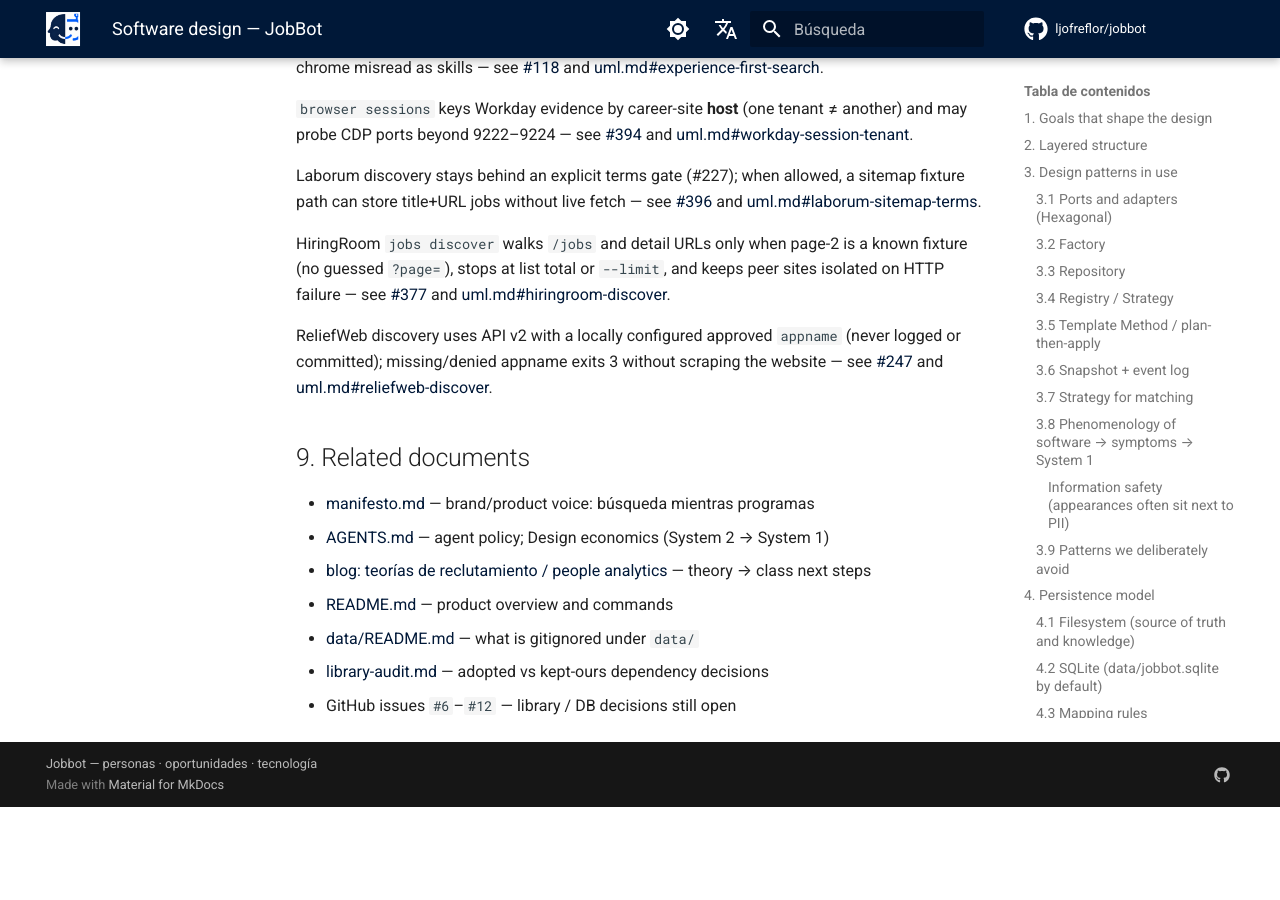
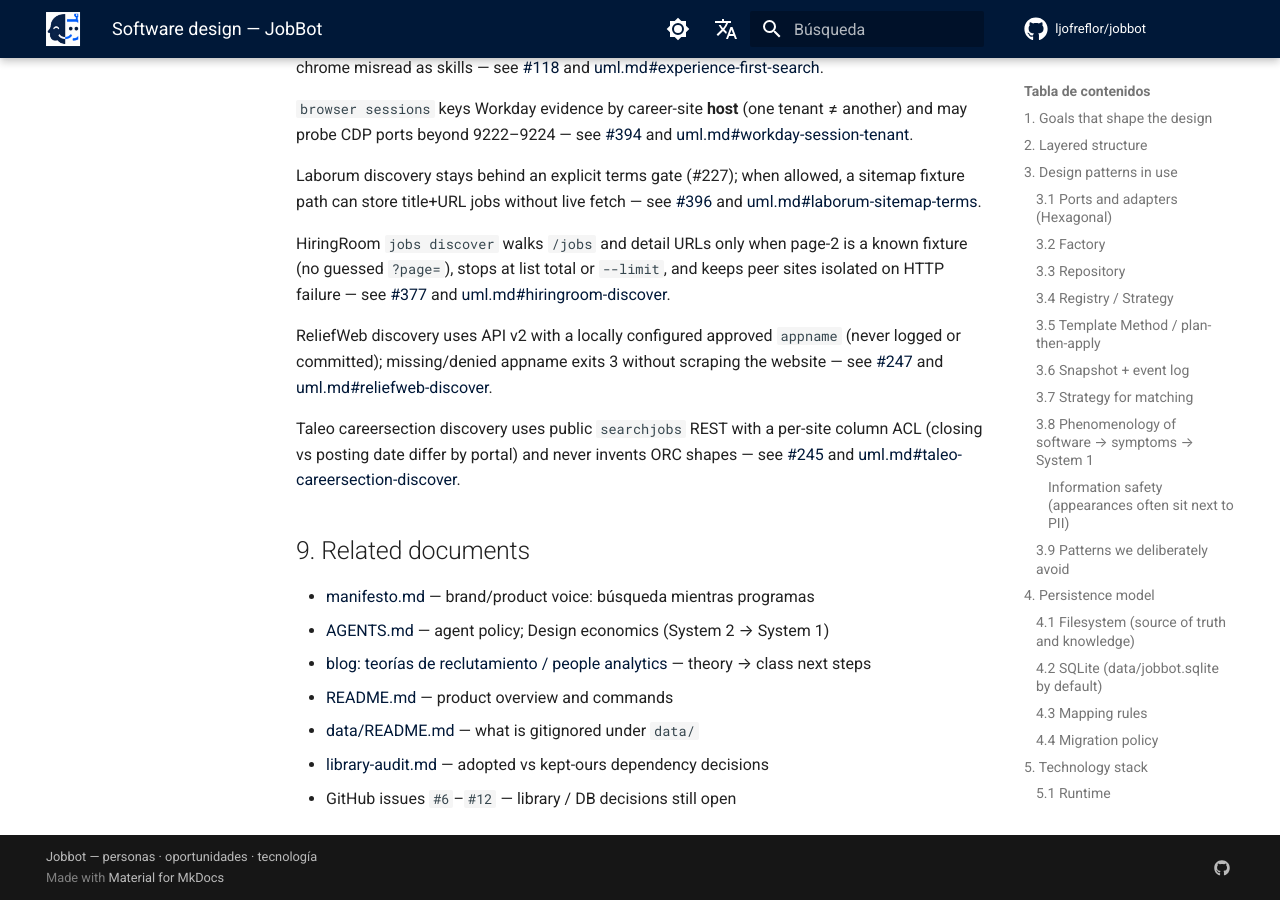
Before and after one commit to ljofreflor/jobbot, an MkDocs documentation site: the page built from docs/software-design.md, in a window 1280 px wide and 900 px high, scrolled down 13676 px. Built offline with MkDocs 1.6.1 and Material for MkDocs 9.7.7, drawn with Linux system fonts in a browser that asks for light colours; comment, search, counter and statistics services are not loaded; before the commit the page ends 14483 px from its top, so only the background shows below that; some of the changed text lies outside the part shown.

Commit message:
docs(sdd): #245 Taleo careersection discover — patch + uml
searchjobs + per-site column ACL; body_ready for owner paste.

Co-authored-by: Leonardo Andes Jofre Flor <leonardo.jofre+csld1@consalud.cl>

```diff
--- a/docs/software-design.md
+++ b/docs/software-design.md
@@ -33,9 +33,9 @@ UML (Mermaid): [docs/uml.md](uml.md) — `candidate-now`, `fact-preference`, `po
 `posting-url-verify`, `linkedin-details-pull`, `jd-llm-extract`, `update-mutex`,
 `indeed-apply-advance`, `postulate-route`, `cv-derived-translation`,
 `public-queue-sync`, `capability-gap-map`, `workday-session-tenant`,
-`laborum-sitemap-terms`, `hiringroom-discover`, `reliefweb-discover`. Issues that
-grow the domain cite an anchor and update the diagram in the closing PR. Map:
-[sdd-issue-map.md](sdd-issue-map.md).
+`laborum-sitemap-terms`, `hiringroom-discover`, `reliefweb-discover`,
+`taleo-careersection-discover`. Issues that grow the domain cite an anchor and
+update the diagram in the closing PR. Map: [sdd-issue-map.md](sdd-issue-map.md).
 
 ## 2. Layered structure
 
@@ -548,6 +548,12 @@ website — see
 [#247](https://github.com/ljofreflor/jobbot/issues/247) and
 [uml.md#reliefweb-discover](uml.md#reliefweb-discover).
 
+Taleo careersection discovery uses public `searchjobs` REST with a per-site
+column ACL (closing vs posting date differ by portal) and never invents ORC
+shapes — see
+[#245](https://github.com/ljofreflor/jobbot/issues/245) and
+[uml.md#taleo-careersection-discover](uml.md#taleo-careersection-discover).
+
 ## 9. Related documents
 
 - [manifesto.md](manifesto.md) — brand/product voice: búsqueda mientras programas
```
Also changed, not shown: docs/sdd-issue-map.md (+1 -1 lines), docs/sdd-issue-patches/245.md (added, +23 -0 lines), docs/uml.md (+45 -0 lines).
